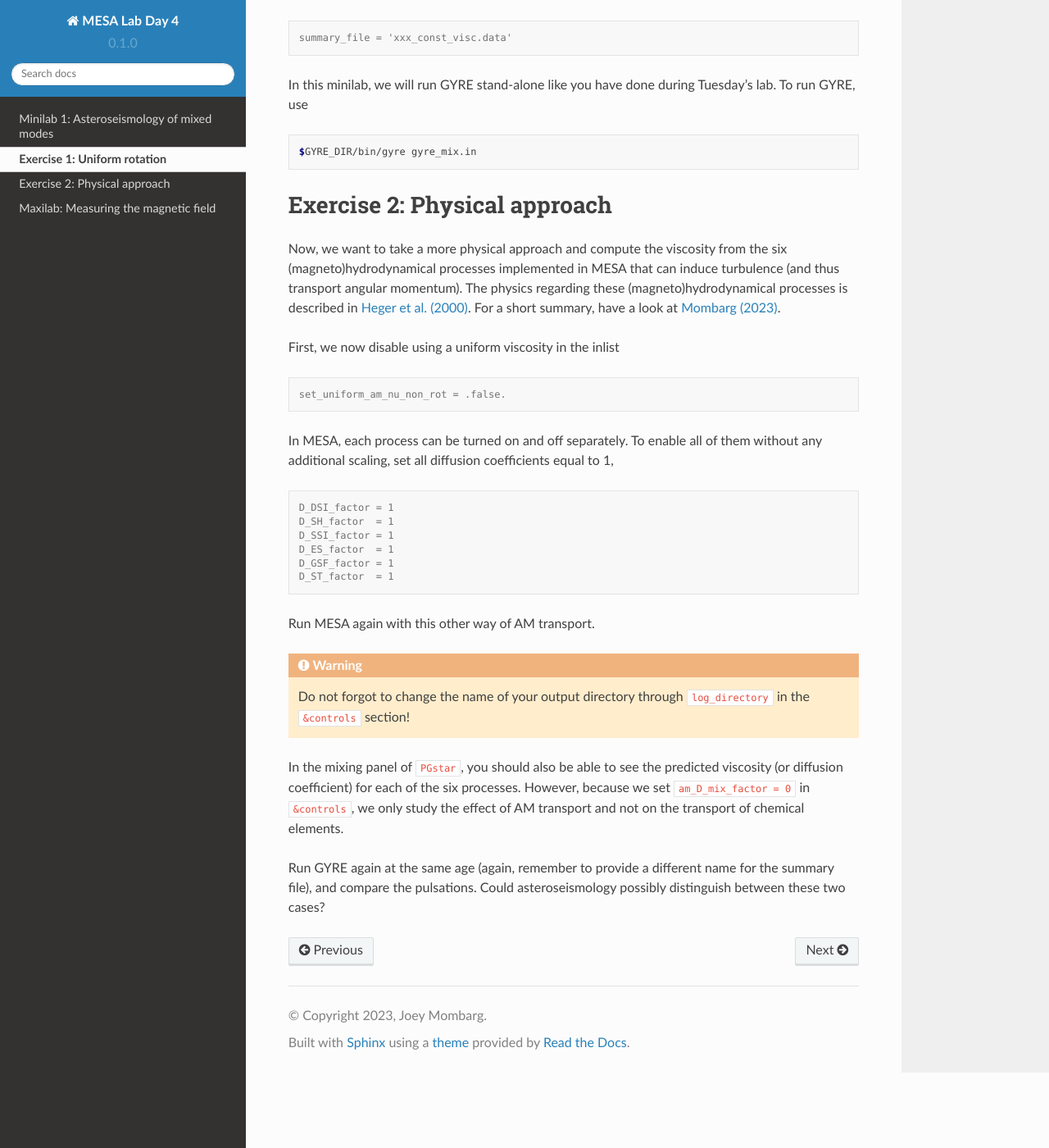
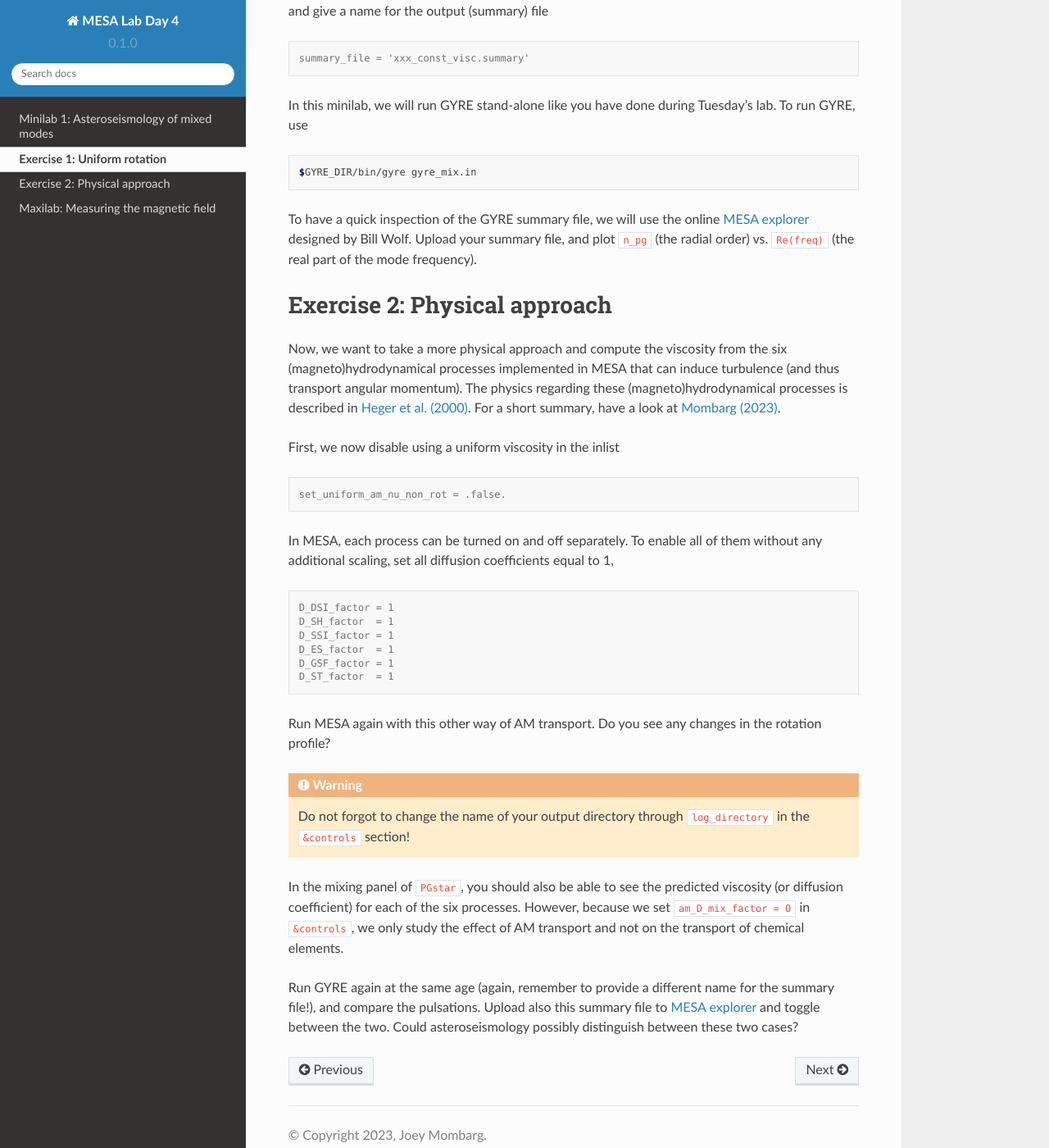
Before and after one commit to mesa-summer-school-2023/mesa-school-bugnet, a Sphinx documentation site: the page built from docs/minilab2.rst, in a window 1280 px wide and 1400 px high, scrolled down 2559 px. Shown: the whole window at 82% size. Built offline with Sphinx 7.4.7 and the Read the Docs theme 2.0.0, drawn with Linux system fonts in a browser that asks for light colours; some of the changed text lies outside the part shown.

Commit message:
Update minilab2.rst

```diff
--- a/docs/minilab2.rst
+++ b/docs/minilab2.rst
@@ -66,13 +66,14 @@
 
 .. note::
 
-    The ``run_star_extras.f90`` file has already been modified in ``extras_finish_step`` to terminate when the model reaches :math:`\nu_{\rm max}=180\,\mu`Hz, and to start writing profiles only on the RGB.
+    The ``run_star_extras.f90`` file has already been modified in ``extras_finish_step`` to terminate when the model reaches :math:`\nu_{\rm max}=180\,\mu{\rm Hz}`, and to start writing profiles only on the RGB.
 
     .. code-block:: console
 
         if (s% nu_max < 250.) s% write_profiles_flag = .true.
         if (s% nu_max < 180.) extras_finish_step = terminate
 
+Look at the rotation profile ``log_omega`` in the PGplot. Is the rotation indeed uniform?
 
 In the next step, we will be passing the stellar profiles to GYRE. The following lines in the ``&controls`` tell MESA to output also a separate input file for GYRE along with the profiles.
 
@@ -99,7 +100,7 @@
 
 .. code-block:: console
 
-     summary_file = 'xxx_const_visc.data'
+     summary_file = 'xxx_const_visc.summary'
 
 In this minilab, we will run GYRE stand-alone like you have done during Tuesday's lab. To run GYRE, use
 
@@ -107,6 +108,7 @@
 
     $GYRE_DIR/bin/gyre gyre_mix.in
 
+To have a quick inspection of the GYRE summary file, we will use the online `MESA explorer <https://billwolf.space/mesa-explorer/>`__ designed by Bill Wolf. Upload your summary file, and plot ``n_pg`` (the radial order) vs. ``Re(freq)`` (the real part of the mode frequency).
 
 
 Exercise 2: Physical approach
@@ -132,7 +134,7 @@
         D_GSF_factor = 1
         D_ST_factor  = 1
 
-Run MESA again with this other way of AM transport.
+Run MESA again with this other way of AM transport. Do you see any changes in the rotation profile?
 
 .. warning::
 
@@ -141,4 +143,5 @@
 In the mixing panel of ``PGstar``, you should also be able to see the predicted viscosity (or diffusion coefficient) for each of the six processes.
 However, because we set ``am_D_mix_factor = 0`` in ``&controls``, we only study the effect of AM transport and not on the transport of chemical elements.
 
-Run GYRE again at the same age (again, remember to provide a different name for the summary file), and compare the pulsations. Could asteroseismology possibly distinguish between these two cases?
+Run GYRE again at the same age (again, remember to provide a different name for the summary file!), and compare the pulsations. Upload also this summary file to `MESA explorer <https://billwolf.space/mesa-explorer/>`__ and toggle between the two.
+Could asteroseismology possibly distinguish between these two cases?
```
